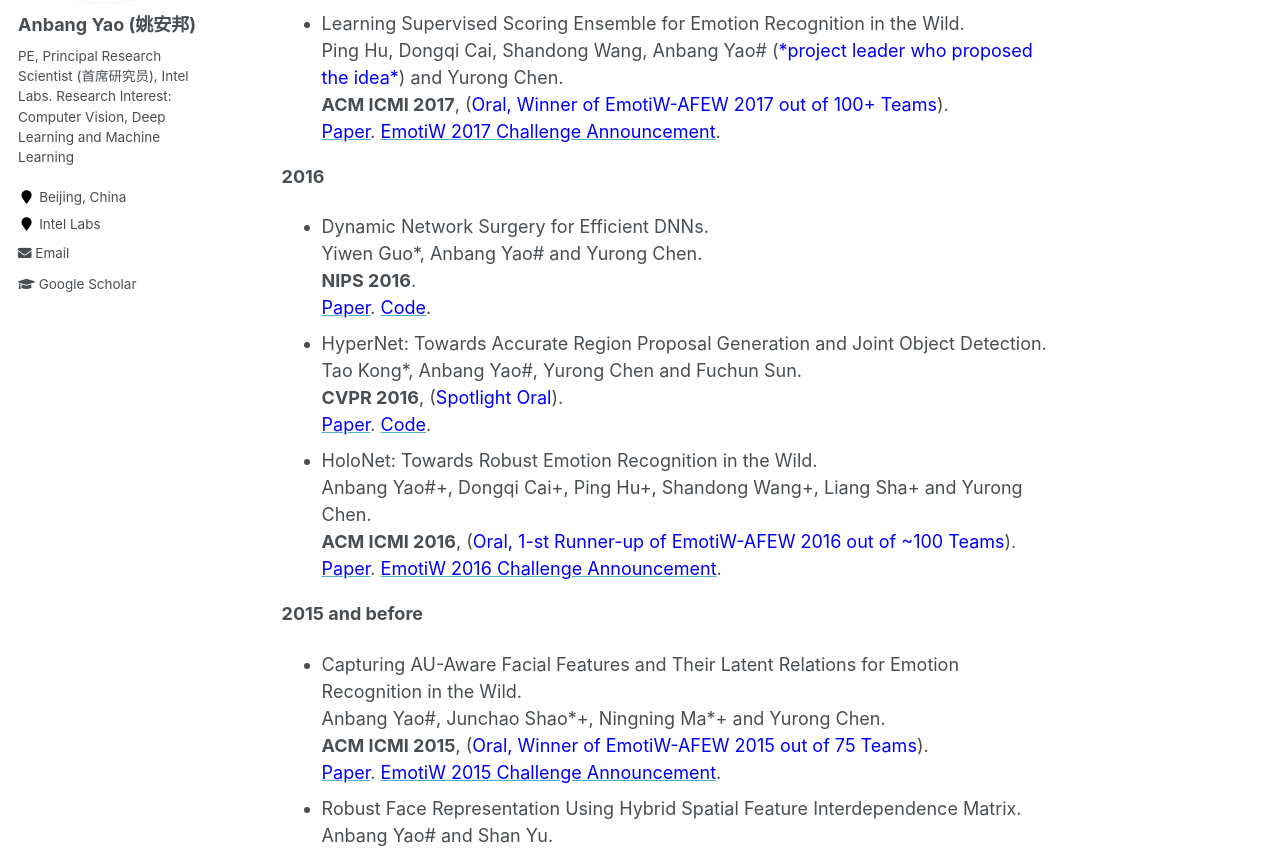
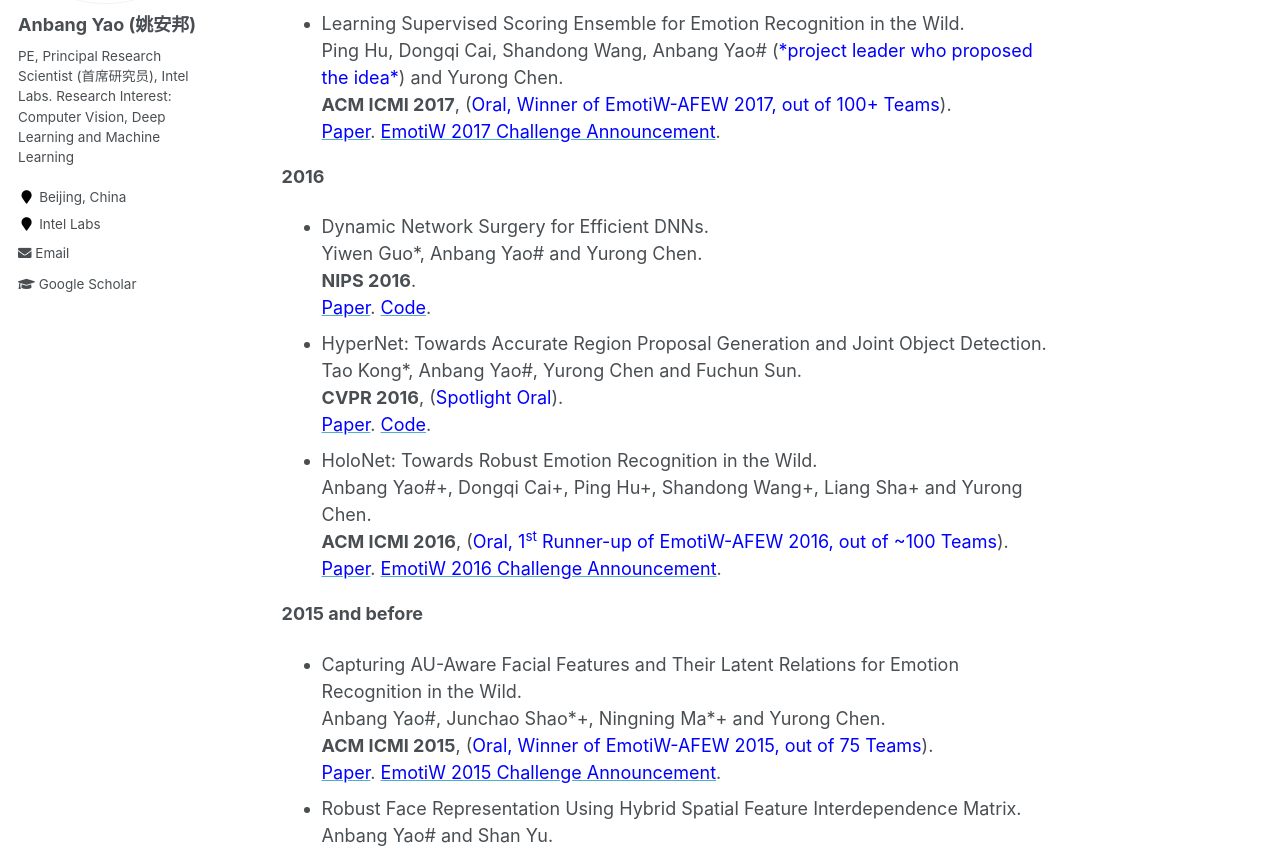
Before and after one commit to YaoAnbang/YaoAnbang.github.io, a Jekyll site: the page built from _pages/about.md, in a window 1280 px wide and 1400 px high, scrolled down 4398 px. Shown: the part 166-1014 px from the top of the window. Built offline with Jekyll 4.4.1, drawn with Linux system fonts in a browser that asks for light colours.

Commit message:
Update about.md

```diff
--- a/_pages/about.md
+++ b/_pages/about.md
@@ -82,17 +82,17 @@ Selected Publications
 + RON: Reverse Connection with Objectness Prior Networks for Object Detection.<br> Tao Kong\*, Fuchun Sun, Anbang Yao\#, Huaping Liu, Ming Lu\* and Yurong Chen.<br> **CVPR 2017**.<br> [<font color="blue">Paper</font>](https://arxiv.org/abs/1707.01691). [<font color="blue">Code</font>](https://github.com/taokong/RON).<br>
 + Physics Inspired Optimization on Semantic Transfer Features: An Alternative Method for Room Layout Estimation.<br> Hao Zhao\*, Ming Lu\*, Anbang Yao\#, Yurong Chen and Li Zhang.<br> **CVPR 2017**.<br> [<font color="blue">Paper</font>](https://arxiv.org/abs/1707.00383). [<font color="blue">Code</font>](https://sites.google.com/view/st-pio/).<br>
 + Network Sketching: Exploiting Binary Structure in Deep CNNs.<br> Yiwen Guo, Anbang Yao, Hao Zhao\* and Yurong Chen.<br> **CVPR 2017**.<br> [<font color="blue">Paper</font>](https://arxiv.org/abs/1706.02021). [<font color="blue">Code</font>](https://yaoanbang.github.io/).<br>
-+ Learning Supervised Scoring Ensemble for Emotion Recognition in the Wild.<br> Ping Hu, Dongqi Cai, Shandong Wang, Anbang Yao\# (<font color="blue">*project leader who proposed the idea*</font>) and Yurong Chen.<br> **ACM ICMI 2017**, (<font color="blue">Oral, Winner of EmotiW-AFEW 2017 out of 100+ Teams</font>).<br> [<font color="blue">Paper</font>](https://dl.acm.org/doi/10.1145/3136755.3143009). [<font color="blue">EmotiW 2017 Challenge Announcement</font>](https://sites.google.com/site/emotiwchallenge/).<br>
++ Learning Supervised Scoring Ensemble for Emotion Recognition in the Wild.<br> Ping Hu, Dongqi Cai, Shandong Wang, Anbang Yao\# (<font color="blue">*project leader who proposed the idea*</font>) and Yurong Chen.<br> **ACM ICMI 2017**, (<font color="blue">Oral, Winner of EmotiW-AFEW 2017, out of 100+ Teams</font>).<br> [<font color="blue">Paper</font>](https://dl.acm.org/doi/10.1145/3136755.3143009). [<font color="blue">EmotiW 2017 Challenge Announcement</font>](https://sites.google.com/site/emotiwchallenge/).<br>
 
 **2016**
 
 + Dynamic Network Surgery for Efficient DNNs.<br> Yiwen Guo\*, Anbang Yao\# and Yurong Chen.<br> **NIPS 2016**.<br> [<font color="blue">Paper</font>](https://papers.nips.cc/paper/2016/file/2823f4797102ce1a1aec05359cc16dd9-Paper.pdf). [<font color="blue">Code</font>](https://github.com/yiwenguo/Dynamic-Network-Surgery).<br>
 + HyperNet: Towards Accurate Region Proposal Generation and Joint Object Detection.<br> Tao Kong\*, Anbang Yao\#, Yurong Chen and Fuchun Sun.<br> **CVPR 2016**, (<font color="blue">Spotlight Oral</font>).<br> [<font color="blue">Paper</font>](https://openaccess.thecvf.com/content_cvpr_2016/papers/Kong_HyperNet_Towards_Accurate_CVPR_2016_paper.pdf). [<font color="blue">Code</font>](https://yaoanbang.github.io/).<br>
-+ HoloNet: Towards Robust Emotion Recognition in the Wild.<br> Anbang Yao\#\+, Dongqi Cai\+, Ping Hu\+, Shandong Wang\+, Liang Sha\+ and Yurong Chen.<br> **ACM ICMI 2016**, (<font color="blue">Oral, 1-st Runner-up of EmotiW-AFEW 2016 out of ~100 Teams</font>).<br> [<font color="blue">Paper</font>](https://dl.acm.org/doi/10.1145/2993148.2997639). [<font color="blue">EmotiW 2016 Challenge Announcement</font>](https://sites.google.com/site/emotiw2016/).<br>
++ HoloNet: Towards Robust Emotion Recognition in the Wild.<br> Anbang Yao\#\+, Dongqi Cai\+, Ping Hu\+, Shandong Wang\+, Liang Sha\+ and Yurong Chen.<br> **ACM ICMI 2016**, (<font color="blue">Oral, 1<sup>st</sup> Runner-up of EmotiW-AFEW 2016, out of ~100 Teams</font>).<br> [<font color="blue">Paper</font>](https://dl.acm.org/doi/10.1145/2993148.2997639). [<font color="blue">EmotiW 2016 Challenge Announcement</font>](https://sites.google.com/site/emotiw2016/).<br>
 
 **2015 and before**
 
-+ Capturing AU-Aware Facial Features and Their Latent Relations for Emotion Recognition in the Wild.<br> Anbang Yao\#, Junchao Shao\*\+, Ningning Ma\*\+ and Yurong Chen.<br> **ACM ICMI 2015**, (<font color="blue">Oral, Winner of EmotiW-AFEW 2015 out of 75 Teams</font>).<br> [<font color="blue">Paper</font>](https://dl.acm.org/doi/10.1145/2818346.2830585). [<font color="blue">EmotiW 2015 Challenge Announcement</font>](https://cs.anu.edu.au/few/emotiw2015.html).<br>
++ Capturing AU-Aware Facial Features and Their Latent Relations for Emotion Recognition in the Wild.<br> Anbang Yao\#, Junchao Shao\*\+, Ningning Ma\*\+ and Yurong Chen.<br> **ACM ICMI 2015**, (<font color="blue">Oral, Winner of EmotiW-AFEW 2015, out of 75 Teams</font>).<br> [<font color="blue">Paper</font>](https://dl.acm.org/doi/10.1145/2818346.2830585). [<font color="blue">EmotiW 2015 Challenge Announcement</font>](https://cs.anu.edu.au/few/emotiw2015.html).<br>
 + Robust Face Representation Using Hybrid Spatial Feature Interdependence Matrix.<br> Anbang Yao\# and Shan Yu.<br> **IEEE Trans. on Image Processing**, vol 22(8), pages 3247–3259, 2013.<br> [<font color="blue">Paper</font>](https://ieeexplore.ieee.org/document/6459600). [<font color="blue">Code</font>](https://yaoanbang.github.io/).<br>
 + A Compact Association of Particle Filtering and Kernel Based Object Tracking.<br> Anbang Yao\#, Xinggang Lin, Guijin Wang and Shan Yu.<br> **Pattern Recognition**, vol 45(7), pages 2584-2597, 2012.<br> [<font color="blue">Paper</font>](https://www.sciencedirect.com/science/article/pii/S0031320312000374). [<font color="blue">Code</font>](https://yaoanbang.github.io/).<br>
 + An Incremental Bhattacharyya Dissimilarity Measure for Particle Filtering.<br> Anbang Yao\#, Guijin Wang, Xinggang Lin and Xiujuan Chai.<br> **Pattern Recognition**, vol 43(4), pages 1244-1256, 2010.<br> [<font color="blue">Paper</font>](https://www.sciencedirect.com/science/article/pii/S0031320309003689). [<font color="blue">Code</font>](https://yaoanbang.github.io/).<br>
```
